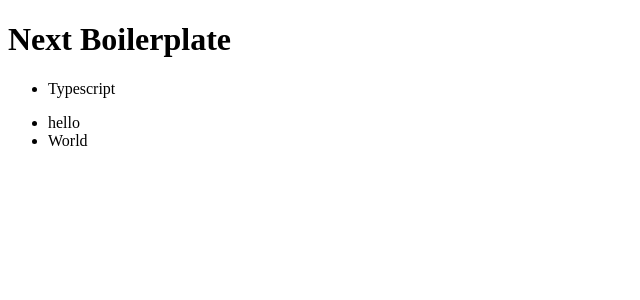
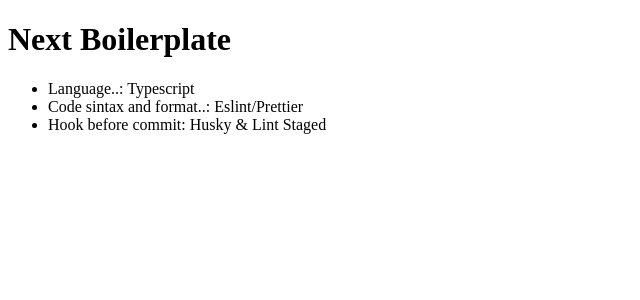
Before and after one commit to massaaki/next-boilerplate, a Next.js app: page / in a window 1280 px wide. Shown: the top 300 px of the page, without its empty margins (0-640 px from the left). Built offline with nearby package versions, Linux system fonts and the light colour scheme.

Commit message:
feat: Added features description

```diff
--- a/src/pages/index.tsx
+++ b/src/pages/index.tsx
@@ -3,11 +3,9 @@
     <>
       <h1>Next Boilerplate</h1>
       <ul>
-        <li>Typescript</li>
-      </ul>
-      <ul>
-        <li>hello</li>
-        <li>World</li>
+        <li>Language..: Typescript</li>
+        <li>Code sintax and format..: Eslint/Prettier</li>
+        <li>Hook before commit: Husky & Lint Staged</li>
       </ul>
     </>
   )
```
